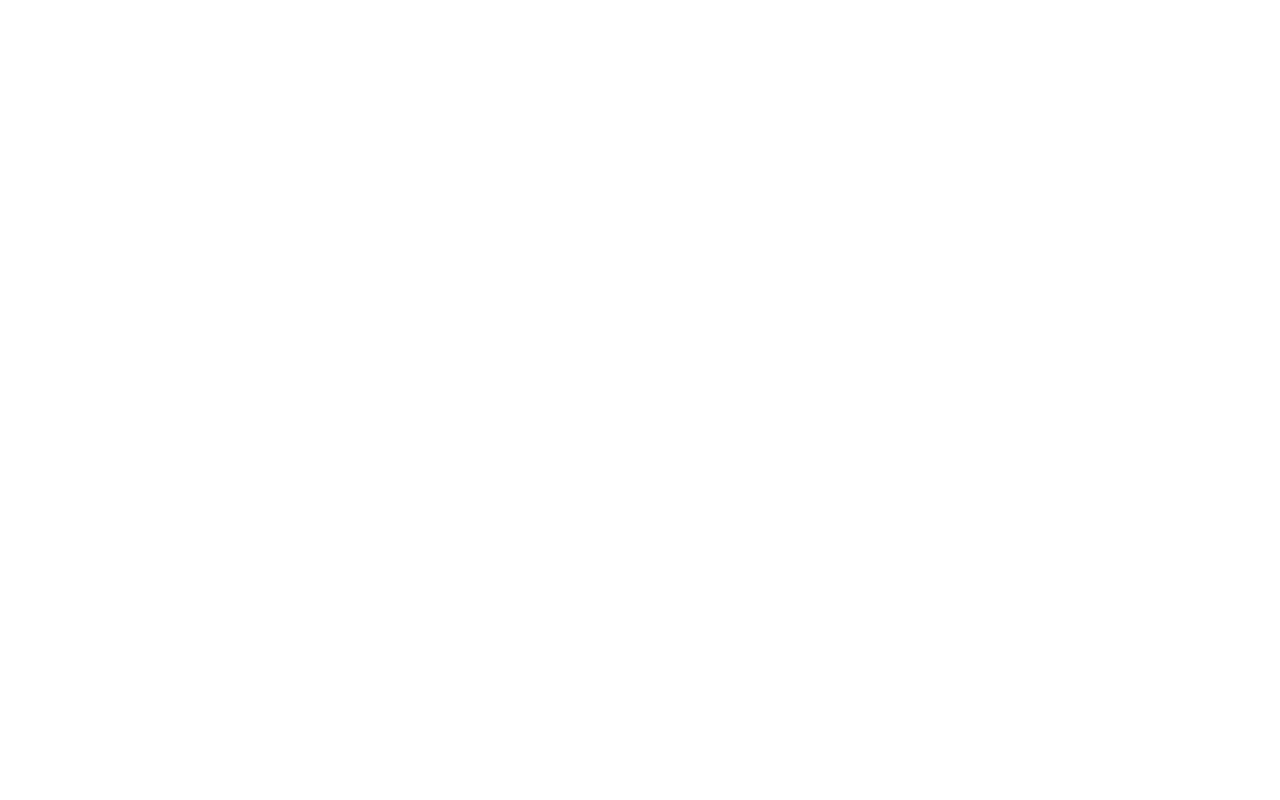
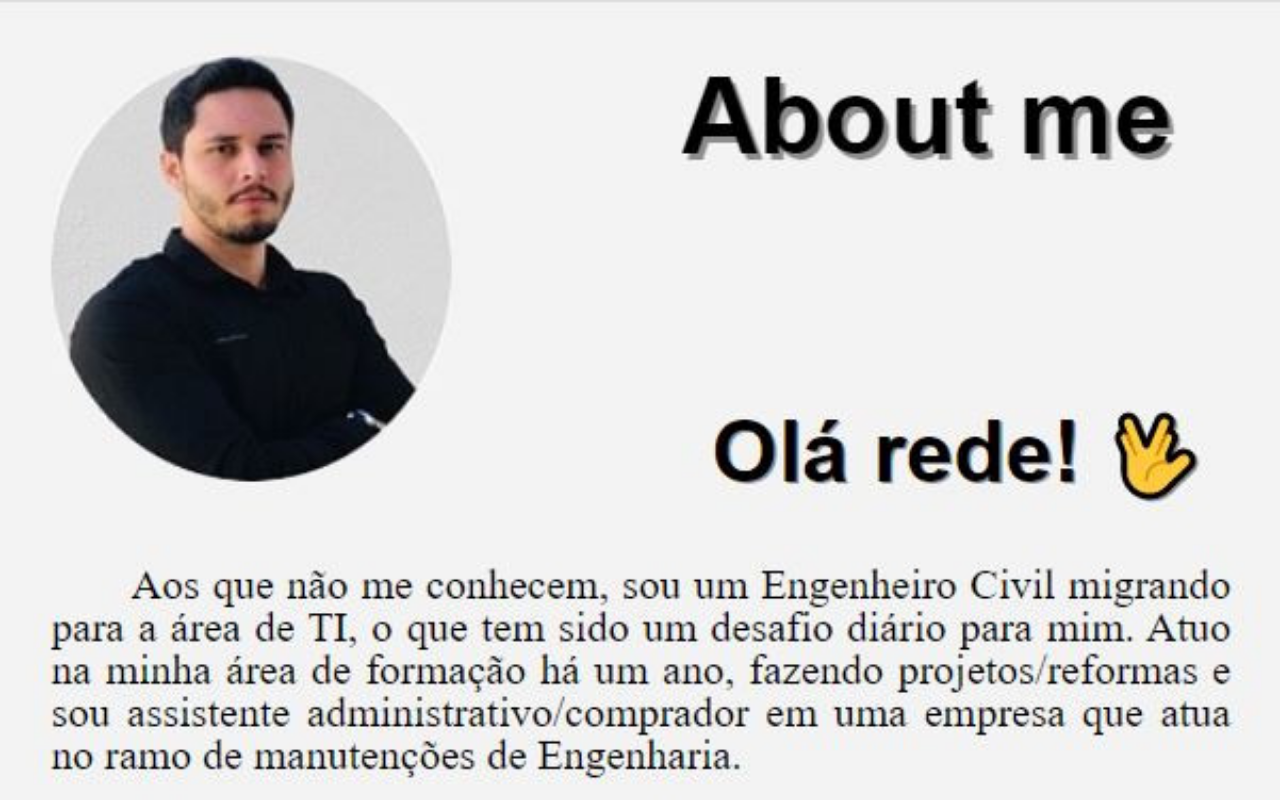
Before and after one commit to GabriielSantos/gabriel-santos, a plain HTML site: page about.html in a window 1280 px wide. Shown: the top 800 px of the page. Drawn offline with Linux system fonts and the light colour scheme.

Commit message:
about pronto

```diff
--- a/about.html
+++ b/about.html
@@ -5,11 +5,10 @@
     <meta http-equiv="X-UA-Compatible" content="IE=edge">
     <meta name="viewport" content="width=device-width, initial-scale=1.0">
     <title>About</title>
-    <style>
-
-    </style>
+    <link rel="stylesheet" href="estilos/social.css">
 </head>
 <body>
-
+    <img src="imagens/tela-about.jpg" alt="LinkedIn">
+    <a href="https://www.linkedin.com/pulse/ol%C3%A1-rede-gabriel-santos/" target="_blank">ACESSE</a>
 </body>
 </html>
```
Also changed, not shown: imagens/tela-about.jpg (added).
